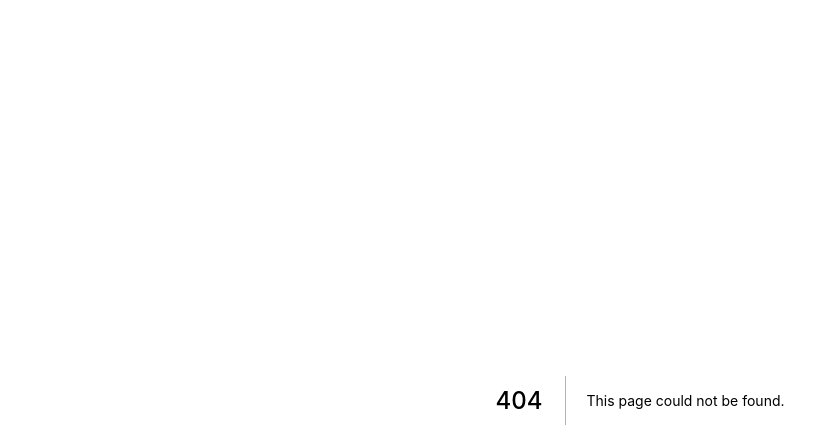
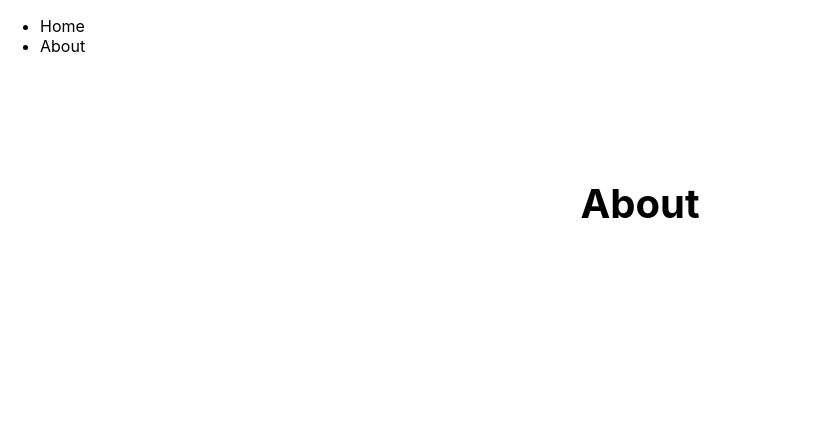
Before and after one commit to boakyezitek/next-crash-course, a Next.js app: page /about in a window 1280 px wide. Before the commit this address had no page. Shown: the top 448 px of the page, without its empty margins (0-824 px from the left). Built offline with nearby package versions, Linux system fonts and the light colour scheme.

Commit message:
nextjs installed and pages created

```diff
--- /dev/null
+++ b/component/Layout.js
@@ -0,0 +1,17 @@
+import React from 'react';
+import styles from '../styles/Layout.module.css'
+import Nav from './Nav';
+function Layout({children}) {
+    return (
+        <>
+        <Nav />
+        <div className={styles.container}>
+            <main className={styles.main}>
+                {children}
+            </main>
+        </div>
+        </>
+    );
+}
+
+export default Layout;
--- /dev/null
+++ b/component/Nav.js
@@ -0,0 +1,19 @@
+import Link from 'next/link';
+import navStyles from '../styles/Nav.module.css';
+
+function Nav(props) {
+    return (
+        <nav className={navStyles.nav}>
+            <ul>
+               <li>
+                   <Link href='/'>Home</Link>
+               </li>
+               <li>
+                   <Link href='/about'>About</Link>
+               </li>
+            </ul>
+        </nav>
+    );
+}
+
+export default Nav;
--- a/pages/_app.js
+++ b/pages/_app.js
@@ -1,7 +1,8 @@
+import Layout from '../component/Layout'
 import '../styles/globals.css'
 
 function MyApp({ Component, pageProps }) {
-  return <Component {...pageProps} />
+  return <Layout><Component {...pageProps} /></Layout>
 }
 
 export default MyApp
--- /dev/null
+++ b/pages/about.js
@@ -0,0 +1,11 @@
+import React from 'react';
+
+function about(props) {
+    return (
+        <div>
+            <h1>About</h1>
+        </div>
+    );
+}
+
+export default about;
--- a/styles/Home.module.css
+++ b/styles/Layout.module.css
@@ -12,8 +12,9 @@
   flex: 1;
   display: flex;
   flex-direction: column;
-  justify-content: center;
-  align-items: center;
+  justify-content: start;
+  align-items: flex-start;
+  font-size: 1.25rem;
 }
 
 .footer {
```
Also changed, not shown: pages/index.js (+25 -60 lines), styles/Nav.module.css (added).
